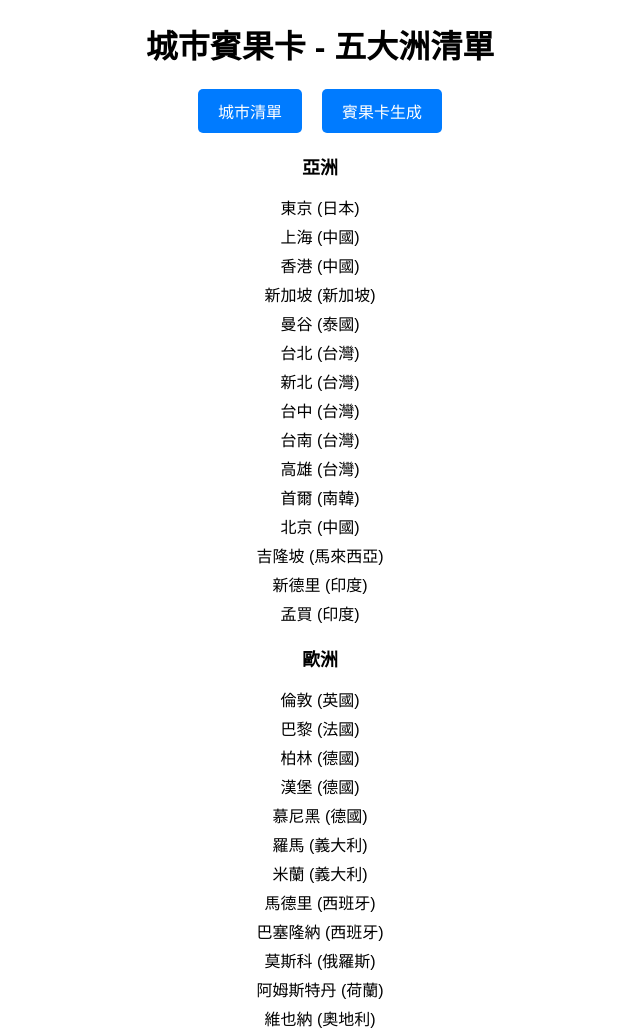
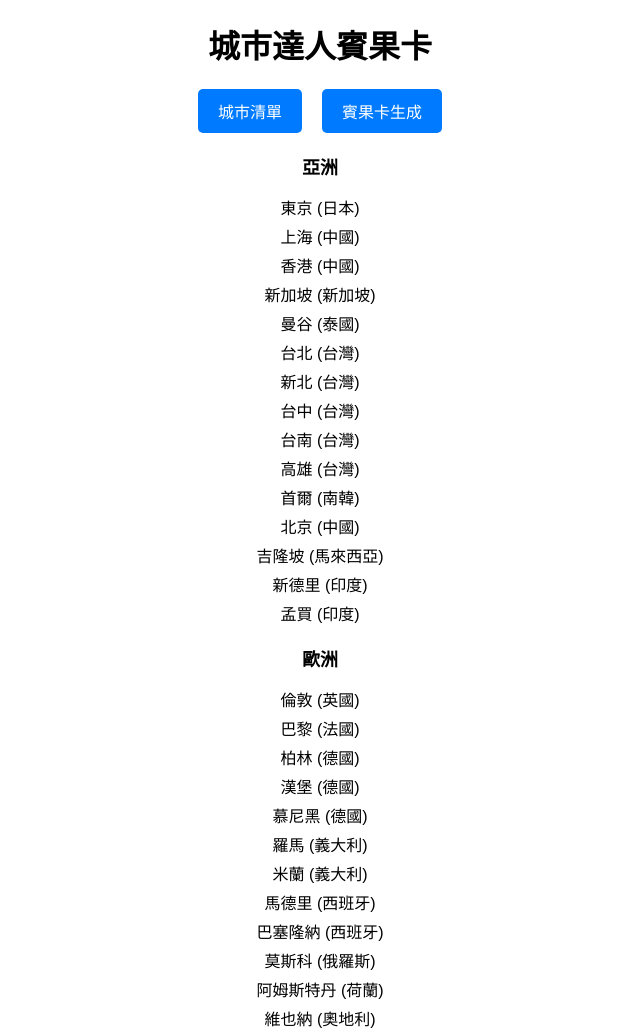
Before and after one commit to DCForce/city-bingo-2024, a plain HTML site: page index.html in a window 1280 px wide. Shown: the top 1033 px of the page, without its empty margins (320-960 px from the left). Drawn offline with Linux system fonts and the light colour scheme.

Commit message:
Update index.html

```diff
--- a/index.html
+++ b/index.html
@@ -3,7 +3,7 @@
 <head>
   <meta charset="UTF-8">
   <meta name="viewport" content="width=device-width, initial-scale=1.0">
-  <title>城市賓果卡 - 清單與生成系統</title>
+  <title>城市達人賓果卡</title>
   <style>
     body {
       font-family: Arial, sans-serif;
@@ -58,7 +58,7 @@
   </style>
 </head>
 <body>
-  <h1>城市賓果卡 - 五大洲清單</h1>
+  <h1>城市達人賓果卡</h1>
   <nav>
     <button onclick="showSection('list')">城市清單</button>
     <button onclick="showSection('bingo')">賓果卡生成</button>
```
